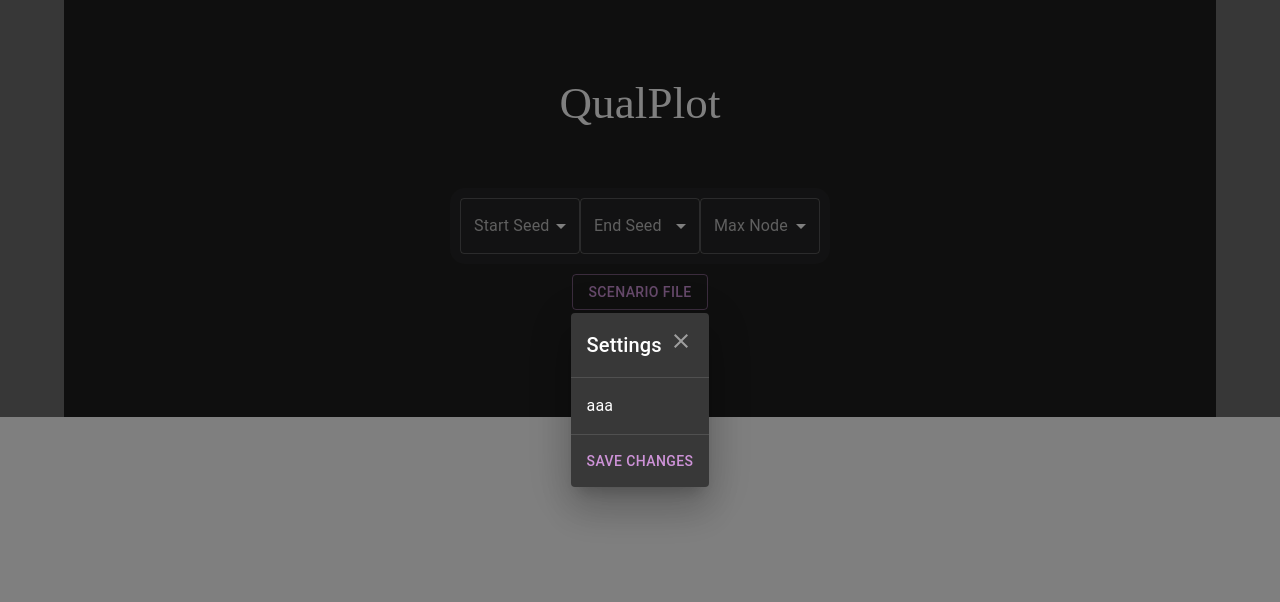
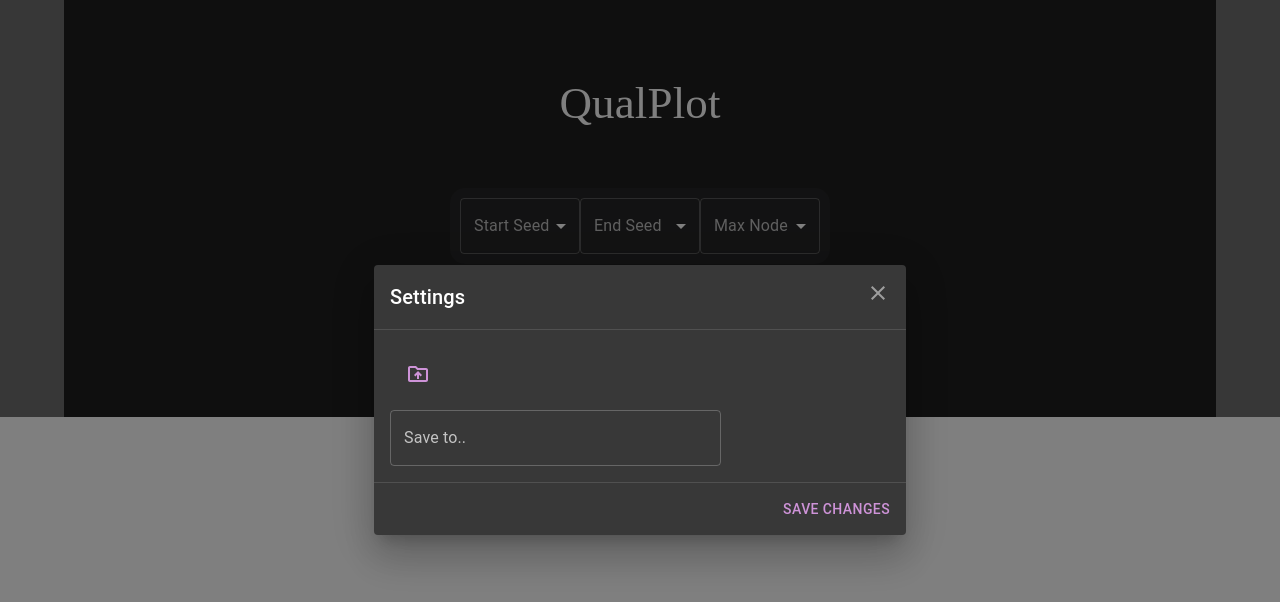
Before and after one commit to Gnyaund/qualplot-gui, a React (Create React App) app: page / in a window 1280 px wide. Both pictures are taken after a click on the button "settings". Shown: the top 602 px of the page. Built offline with nearby package versions, Linux system fonts and the light colour scheme; a web font is replaced by a local one.

Commit message:
Add: place which set a folder

```diff
--- a/src/components/SettingsModalWindow.tsx
+++ b/src/components/SettingsModalWindow.tsx
@@ -1,18 +1,20 @@
 import React, { useState } from "react";
-import Button from '@mui/material/Button';
-import { styled } from '@mui/material/styles';
-import Dialog from '@mui/material/Dialog';
-import DialogTitle from '@mui/material/DialogTitle';
-import DialogContent from '@mui/material/DialogContent';
-import DialogActions from '@mui/material/DialogActions';
-import IconButton from '@mui/material/IconButton';
-import CloseIcon from '@mui/icons-material/Close';
-import Typography from '@mui/material/Typography';
-import SettingsApplicationsOutlinedIcon from '@mui/icons-material/SettingsApplicationsOutlined';
+import Button from "@mui/material/Button";
+import { styled } from "@mui/material/styles";
+import Dialog from "@mui/material/Dialog";
+import DialogTitle from "@mui/material/DialogTitle";
+import DialogContent from "@mui/material/DialogContent";
+import DialogActions from "@mui/material/DialogActions";
+import IconButton from "@mui/material/IconButton";
+import CloseIcon from "@mui/icons-material/Close";
+import Typography from "@mui/material/Typography";
+import { TextField, Box, Grid } from "@mui/material";
+import DriveFolderUploadOutlinedIcon from "@mui/icons-material/DriveFolderUploadOutlined";
+import SettingsApplicationsOutlinedIcon from "@mui/icons-material/SettingsApplicationsOutlined";
 type Props = {
-    showflag: boolean
-    setShowSettings: Function
-}
+  showflag: boolean;
+  setShowSettings: Function;
+};
 export interface DialogTitleProps {
   id: string;
   children?: React.ReactNode;
@@ -20,10 +22,10 @@ export interface DialogTitleProps {
 }
 
 const BootstrapDialog = styled(Dialog)(({ theme }) => ({
-    '& .MuiDialogContent-root': {
+  "& .MuiDialogContent-root": {
     padding: theme.spacing(2),
   },
-    '& .MuiDialogActions-root': {
+  "& .MuiDialogActions-root": {
     padding: theme.spacing(1),
   },
 }));
@@ -39,7 +41,7 @@ const BootstrapSettingWindow = (props: DialogTitleProps) => {
           aria-label="close"
           onClick={onClose}
           sx={{
-              position: 'absolute',
+            position: "absolute",
             right: 8,
             top: 8,
             color: (theme) => theme.palette.grey[500],
@@ -52,33 +54,53 @@ const BootstrapSettingWindow = (props: DialogTitleProps) => {
   );
 };
 
-export default function SettingsModalWindow(){
+export default function SettingsModalWindow() {
   const [open, setOpen] = useState(false);
 
   const handleClickOpen = () => {
     setOpen(true);
-    }
+  };
 
-    const handleClose = () =>
-    {
+  const handleClose = () => {
     setOpen(false);
-    }
+  };
 
   return (
     <div>
-            <IconButton color="secondary" aria-label="settings" onClick={handleClickOpen}>
+      <IconButton
+        color="secondary"
+        aria-label="settings"
+        onClick={handleClickOpen}
+      >
         <SettingsApplicationsOutlinedIcon />
       </IconButton>
-            <BootstrapDialog id="settings-window" onClose={handleClose} aria-labelledby="customized-dialog-title"
-                open={open}>
+      <BootstrapDialog
+        id="settings-window"
+        onClose={handleClose}
+        aria-labelledby="customized-dialog-title"
+        open={open}
+      >
         <BootstrapSettingWindow id="settings-window" onClose={handleClose}>
           Settings
         </BootstrapSettingWindow>
         <DialogContent dividers>
-                    <Typography>
-                        aaa
-                    </Typography>
-
+          <Grid container spacing={1}>
+            <Grid item xs={2} md={6}>
+              <IconButton
+                color="secondary"
+                aria-label="settings"
+                onClick={handleClickOpen}
+                size="large"
+                sx={{ margin: 0.5 }}
+              >
+                <DriveFolderUploadOutlinedIcon />
+              </IconButton>
+            </Grid>
+            <Grid item xs={9} md={8}>
+              <TextField fullWidth label="Save to.." id="save-to" />
+            </Grid>
+          </Grid>
+          <Box sx={{ width: 500, maxWidth: "100%" }}></Box>
         </DialogContent>
         <DialogActions>
           <Button autoFocus onClick={handleClose} color="secondary">
@@ -87,5 +109,5 @@ export default function SettingsModalWindow(){
         </DialogActions>
       </BootstrapDialog>
     </div>
-    )
+  );
 }
```
Lines whose indentation alone changed are shown as unchanged.
